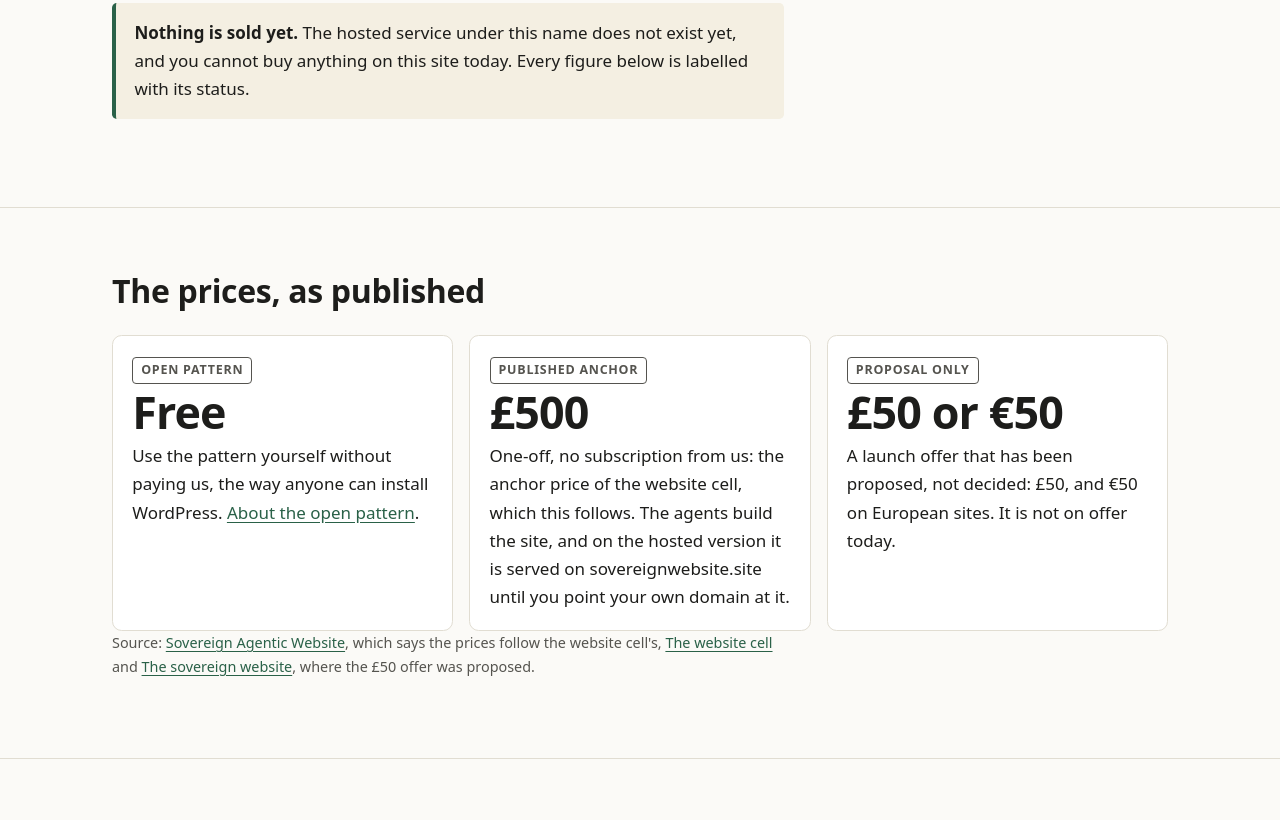
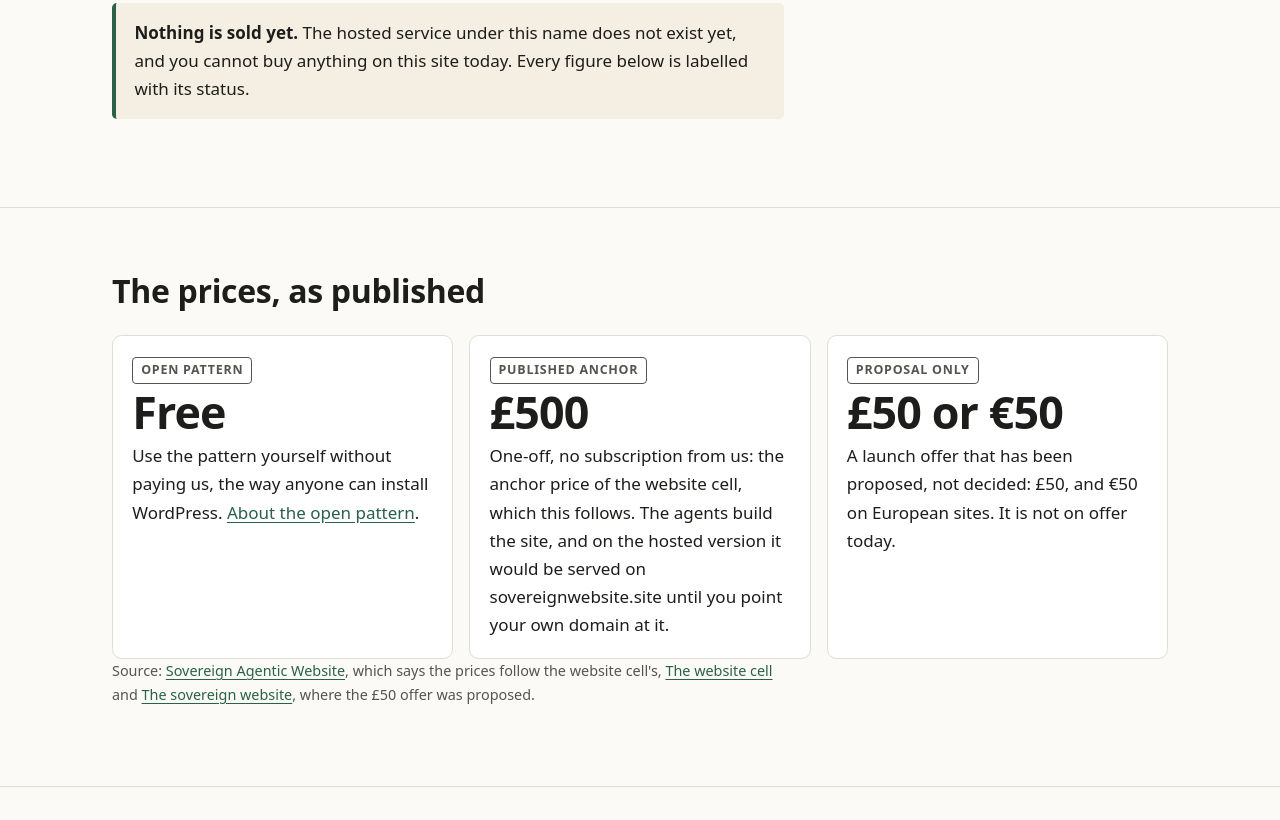
Before and after one commit to SovereignWebsite/SovereignWebsite__Website, a plain HTML site: page site/pricing.html in a window 1280 px wide. Shown: the part 456-1276 px from the top of the page. Drawn offline with Linux system fonts and the light colour scheme.

Commit message:
Hosted address in the future tense, as the service does not exist yet
From the security review: 'is served on sovereignwebsite.site' read as
present tense for a service the pages say does not exist yet.

Agent: conductor.b@SovereignWebsite.dinis
Claude-Session: https://claude.ai/code/session_01Kw9UwDCS5Px4dXRJUGP9Qu
Co-Authored-By: Claude Opus 5.5 <noreply@anthropic.com>

```diff
--- a/site/pricing.html
+++ b/site/pricing.html
@@ -59,7 +59,7 @@
         <li class="card">
           <span class="tag">Published anchor</span>
           <p class="price">£500</p>
-          <p>One-off, no subscription from us: the anchor price of the website cell, which this follows. The agents build the site, and on the hosted version it is served on sovereignwebsite.site until you point your own domain at it.</p>
+          <p>One-off, no subscription from us: the anchor price of the website cell, which this follows. The agents build the site, and on the hosted version it would be served on sovereignwebsite.site until you point your own domain at it.</p>
         </li>
         <li class="card">
           <span class="tag">Proposal only</span>
```
